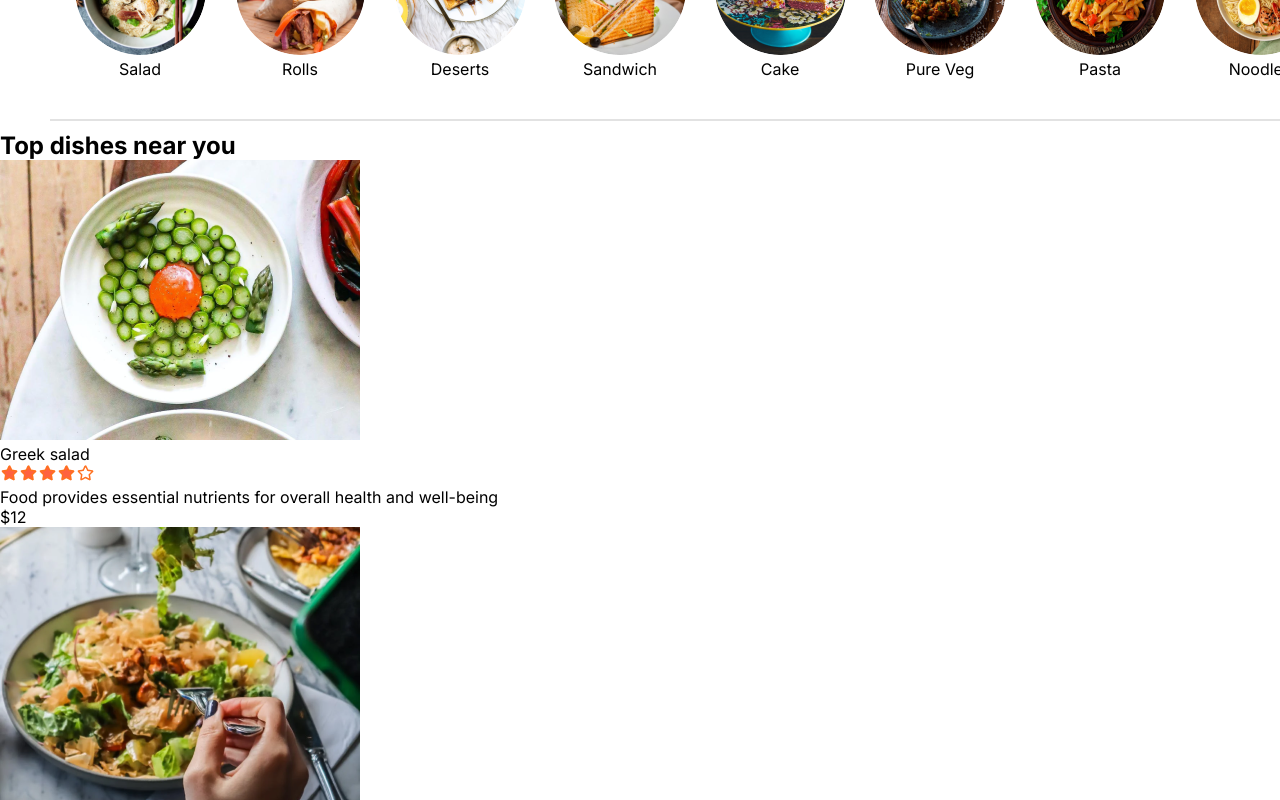
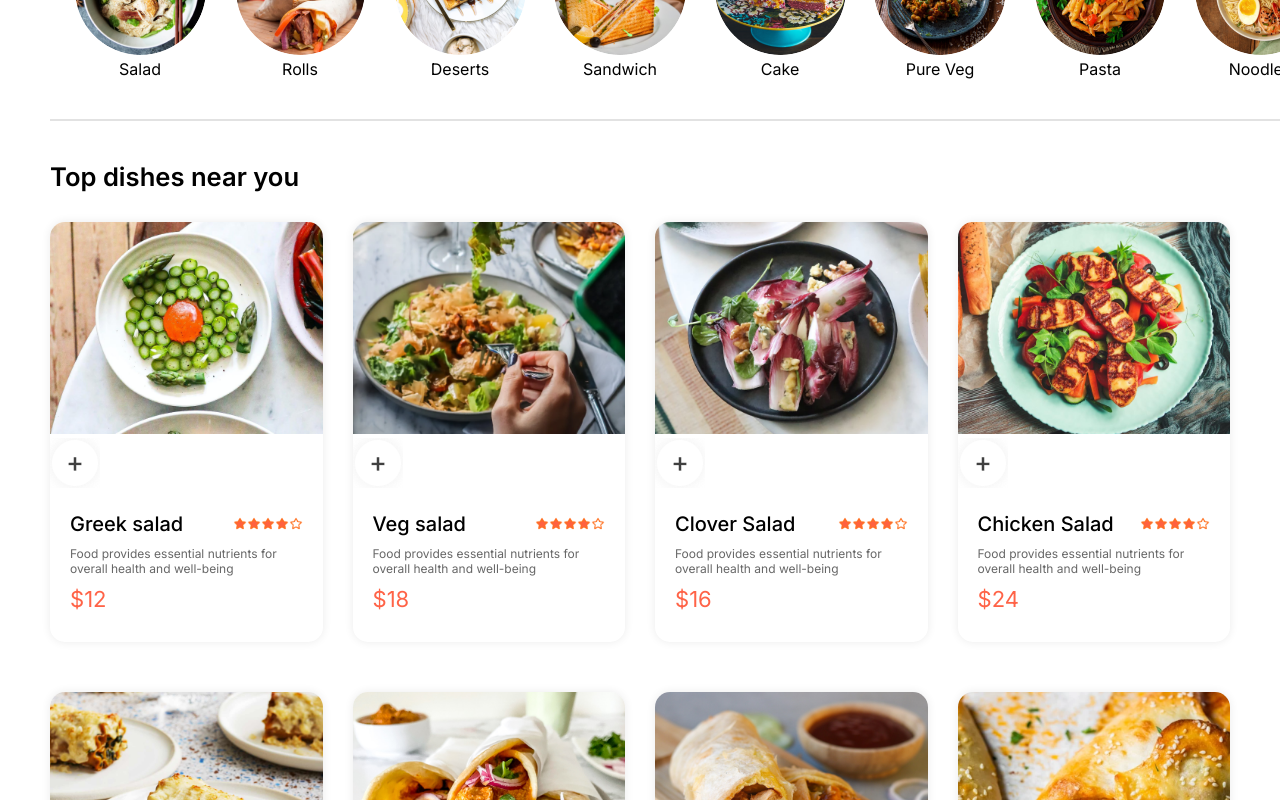
Before and after one commit to shadirahdari/FoodDelivery, a React (Vite) app: page / in a window 1280 px wide. Shown: the part 780-1580 px from the top of the page. Built offline with nearby package versions, Linux system fonts and the light colour scheme; a web font is replaced by a local one.

Commit message:
styled food Item, Item count added.

```diff
--- a/src/Components/FoodDisplay/FoodDisplay.css
+++ b/src/Components/FoodDisplay/FoodDisplay.css
@@ -0,0 +1,19 @@
+.food-display{
+    margin-top: 30px;
+    padding-left: 50px;
+    padding-right: 50px;
+}
+.food-display h2{
+    font-size: max(2vw,24px);
+    font-weight: 600;
+}
+.food-display-list{
+    display: grid;
+    grid-template-columns: repeat(4, 1fr);
+    margin-top: 30px;
+    gap: 30px;
+    row-gap: 50px;
+}
+.food-item-info{
+    padding: 20px;
+}
--- a/src/Components/FoodItem/FoodItem.css
+++ b/src/Components/FoodItem/FoodItem.css
@@ -0,0 +1,42 @@
+.food-item{
+    width: 100%;
+    margin: auto;
+    border-radius: 15px;
+    box-shadow: 0px 0px 10px #00000015;
+    transition: 0.3s;
+    animation: fadeIn 1s;
+
+
+}
+.food-item-image{
+    width: 100%;
+    border-radius: 15px 15px 0px 0px;
+
+}
+.food-item-info{
+    padding: 20px;
+}
+.food-item-name-rating{
+    display: flex;
+    justify-content: space-between;
+    align-items: center;
+    margin-bottom: 10px;
+}
+.food-item-name-rating p{
+    font-size: 20px;
+    font-weight: 500;
+
+}
+.food-item-name-rating img{
+    width: 70px;
+}
+.food-item-desc{
+    color: #676767;
+    font-size: 12px;
+}
+.food-item-price{
+    color: tomato;
+    font-size: 22px;
+    font-weight: 400;
+    margin: 10px 0px;
+}
--- a/src/Components/FoodItem/FoodItem.jsx
+++ b/src/Components/FoodItem/FoodItem.jsx
@@ -1,13 +1,40 @@
-import React from 'react'
-import './FoodItem.css'
-import {assets} from '../../assets/assets'
+import React, { useState } from 'react';
+import './FoodItem.css';
+import { assets } from '../../assets/assets';
 
-const FoodItem = ({id,name, price, description,image}) => {
+const FoodItem = ({ id, name, price, description, image }) => {
+  const [itemCount, setItemCount] = useState(0);
+
   return (
     <div className='food-item'>
       <div className="food-item-img-container">
-            <img  className='food-item-image'src={image} alt="" />
+        <img className='food-item-image' src={image} alt="" />
+        {
+          itemCount === 0 ? (
+            <img
+              className='add'
+              onClick={() => setItemCount(prev => prev + 1)}
+              src={assets.add_icon_white}
+              alt=''
+            />
+          ) : (
+            <div className='food-item-counter'>
+              <img
+                onClick={() => setItemCount(prev => prev - 1)}
+                src={assets.remove_icon_red}
+                alt=""
+              />
+              <p>{itemCount}</p>
+              <img
+                onClick={() => setItemCount(prev => prev + 1)}
+                src={assets.add_icon_green}
+                alt=""
+              />
             </div>
+          )
+        }
+      </div>
+
       <div className="food-item-info">
         <div className="food-item-name-rating">
           <p>{name}</p>
@@ -16,9 +43,8 @@
         <p className="food-item-desc">{description}</p>
         <p className="food-item-price">${price}</p>
       </div>
+    </div>
+  );
+};
 
-    </div>
-  )
-}
-
-export default FoodItem
+export default FoodItem;
```
Lines whose indentation alone changed are shown as unchanged.
